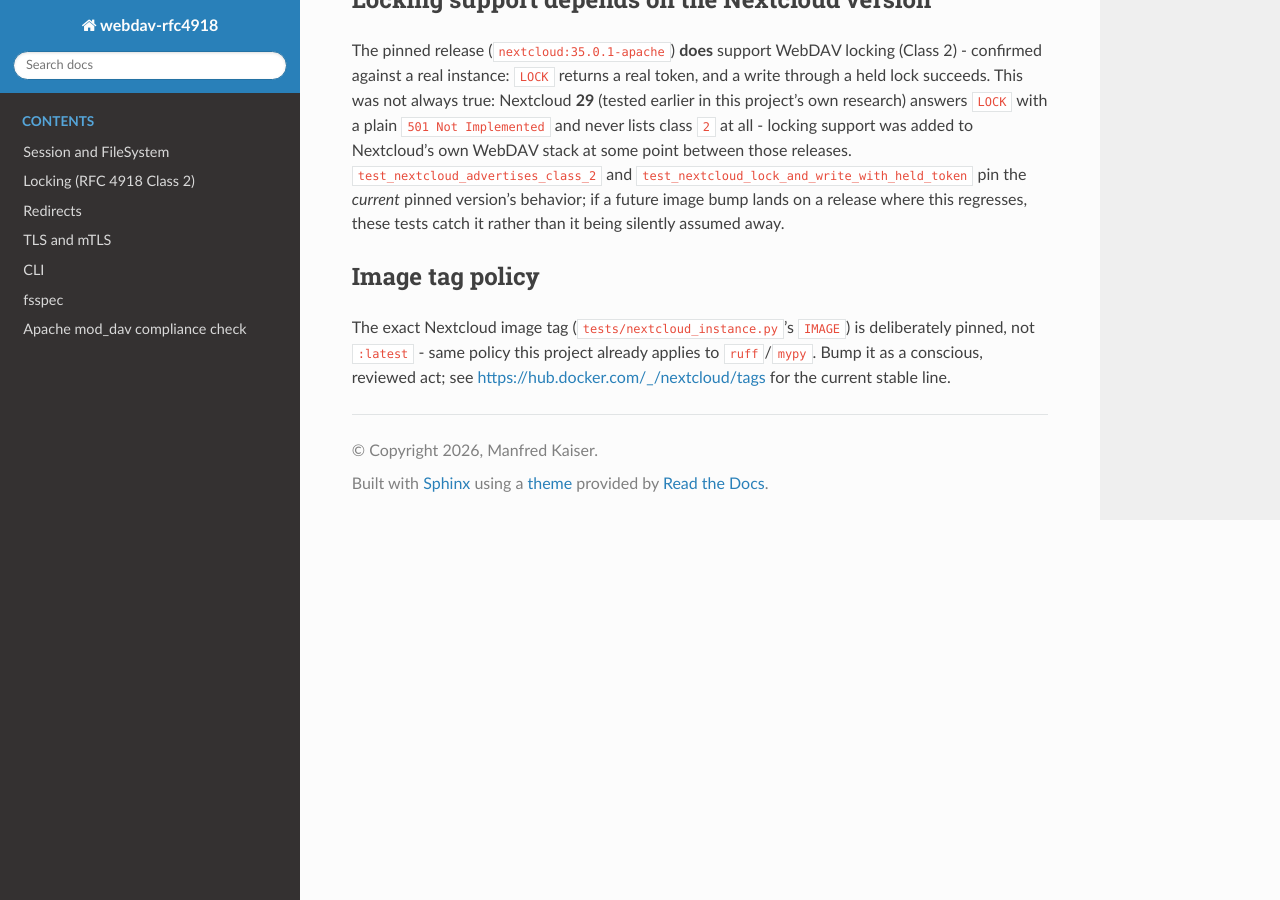
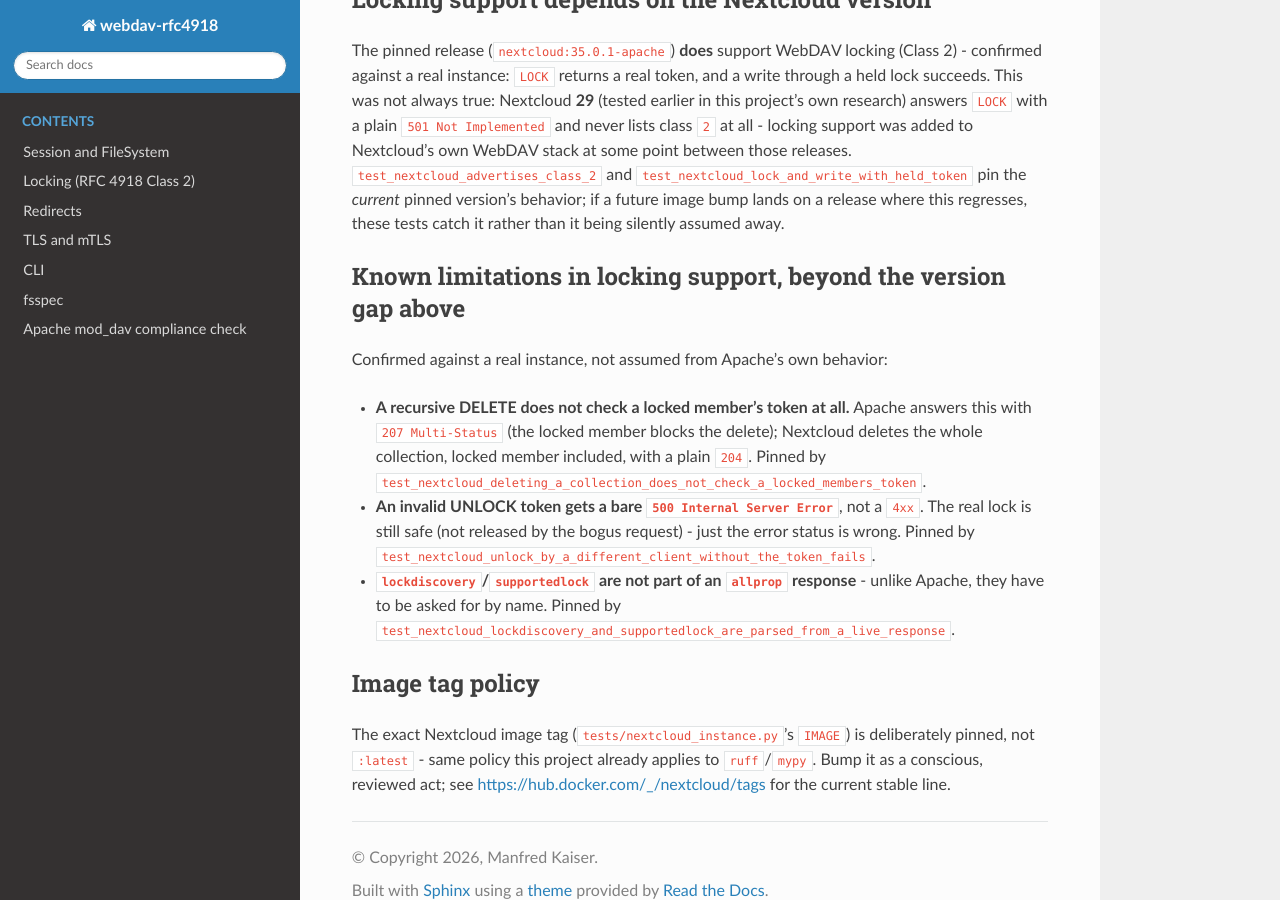
Before and after one commit to manfred-kaiser/webdav-rfc4918, a Sphinx documentation site: the page built from docs/nextcloud-compliance-check.md, in a window 1280 px wide and 900 px high, scrolled down 1636 px. Built offline with Sphinx 7.4.7 and the Read the Docs theme 3.1.0, drawn with Linux system fonts in a browser that asks for light colours.

Commit message:
Fix the real server behaviors the deepened test coverage surfaced
nginx: COPY/MOVE of a nested collection needs a trailing slash on both
the source and Destination - without one, nginx answers a plain 400
instead of recursing (confirmed via a dedicated probe). Not a recursion
limit; Session.resolve_url() already preserves a caller-given trailing
slash end to end, so the fix is calling copy()/move() with one, not a
library change.

Nextcloud: three real, confirmed behaviors needed the test adjusted to
match reality instead of Apache's:
- a recursive DELETE does not check a locked member's token at all
  (succeeds with 204, where Apache gives 207)
- an invalid UNLOCK token gets a bare 500, not a 4xx (the real lock
  still isn't released by it)
- lockdiscovery/supportedlock aren't part of an allprop response, have
  to be asked for by name

Both docs updated with these as documented, pinned behaviors.

```diff
--- a/docs/nextcloud-compliance-check.md
+++ b/docs/nextcloud-compliance-check.md
@@ -89,6 +89,23 @@ pinned version's behavior; if a future image bump lands on a release
 where this regresses, these tests catch it rather than it being silently
 assumed away.
 
+## Known limitations in locking support, beyond the version gap above
+
+Confirmed against a real instance, not assumed from Apache's own behavior:
+
+- **A recursive DELETE does not check a locked member's token at all.**
+  Apache answers this with `207 Multi-Status` (the locked member blocks
+  the delete); Nextcloud deletes the whole collection, locked member
+  included, with a plain `204`. Pinned by
+  `test_nextcloud_deleting_a_collection_does_not_check_a_locked_members_token`.
+- **An invalid UNLOCK token gets a bare `500 Internal Server Error`**,
+  not a `4xx`. The real lock is still safe (not released by the bogus
+  request) - just the error status is wrong. Pinned by
+  `test_nextcloud_unlock_by_a_different_client_without_the_token_fails`.
+- **`lockdiscovery`/`supportedlock` are not part of an `allprop`
+  response** - unlike Apache, they have to be asked for by name. Pinned
+  by `test_nextcloud_lockdiscovery_and_supportedlock_are_parsed_from_a_live_response`.
+
 ## Image tag policy
 
 The exact Nextcloud image tag (`tests/nextcloud_instance.py`'s `IMAGE`) is
```
Also changed, not shown: docs/nginx-compliance-check.md (+11 -0 lines), 2 other files.
